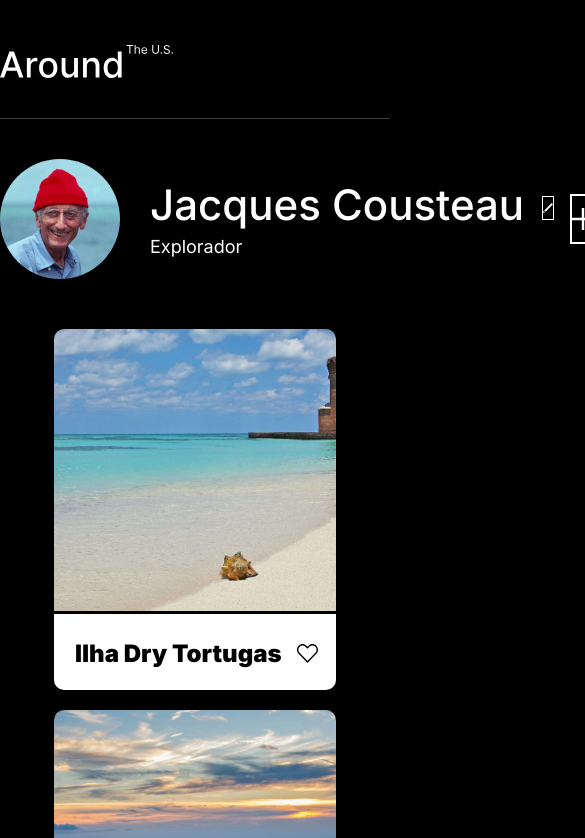
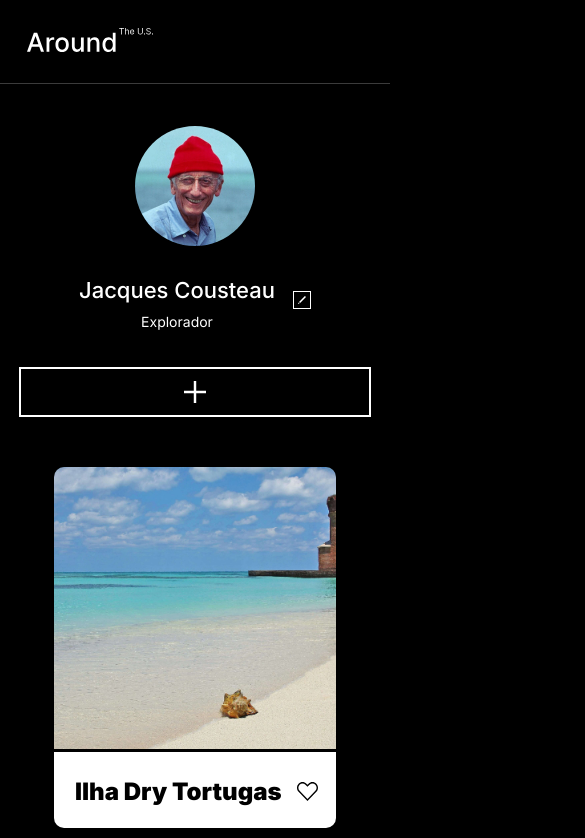
Before and after one commit to DrumondPedro/web_project_around, a plain HTML site: page index.html in a window 390 px wide. Shown: the top 838 px of the page, 585 px wide, since content can reach past the window. Drawn offline with Linux system fonts and the light colour scheme.

Commit message:
feat: implement resonsiveness for all screens

```diff
--- a/blocks/footer.css
+++ b/blocks/footer.css
@@ -9,3 +9,9 @@
   font-size: 18px;
   line-height: 21.78px;
 }
+
+@media screen and (max-width: 440px) {
+  .footer {
+    padding: 0 19px 60px 19px;
+  }
+}
--- a/blocks/gallery.css
+++ b/blocks/gallery.css
@@ -54,8 +54,8 @@
   opacity: 50%;
 }
 
-@media screen and (max-width: 1060px) {
-  .gallery__cards {
-    grid-template-columns: repeat(2, 1fr);
+@media screen and (max-width: 440px) {
+  .gallery {
+    padding: 0 19px;
   }
 }
--- a/blocks/header.css
+++ b/blocks/header.css
@@ -10,3 +10,16 @@
   width: 173px;
   height: 33px;
 }
+
+@media screen and (max-width: 440px) {
+  .header {
+    margin: 28px auto 0;
+    padding-left: 27px;
+    height: 56px;
+  }
+
+  .header__logo {
+    width: 126px;
+    height: 24px;
+  }
+}
--- a/blocks/page.css
+++ b/blocks/page.css
@@ -2,3 +2,27 @@
   margin: 0 auto;
   max-width: 1280px;
 }
+
+@media screen and (max-width: 1060px) {
+  .page {
+    padding: 0 90px 0;
+  }
+}
+
+@media screen and (max-width: 950px) {
+  .page {
+    padding: 0 45px 0;
+  }
+}
+
+@media screen and (max-width: 671px) {
+  .page {
+    padding: 0 27px 0;
+  }
+}
+
+@media screen and (max-width: 440px) {
+  .page {
+    padding: 0;
+  }
+}
--- a/blocks/profile.css
+++ b/blocks/profile.css
@@ -85,3 +85,98 @@
   width: 22px;
   height: 22px;
 }
+
+@media screen and (max-width: 850px) {
+  .profile__personal-text {
+    max-width: 284px;
+  }
+
+  .profile__name {
+    font-size: 40px;
+    line-height: 46px;
+  }
+
+  .profile__add-button {
+    max-width: 75px;
+  }
+}
+
+@media screen and (max-width: 671px) {
+  .profile__personal-text {
+    max-width: 284px;
+  }
+
+  .profile__name {
+    font-size: 38px;
+    line-height: 44px;
+  }
+
+  .profile__add-button {
+    max-width: 50px;
+  }
+}
+
+@media screen and (max-width: 635px) {
+  .profile {
+    flex-direction: column;
+    max-height: 100%;
+    margin: 42px auto 0;
+  }
+
+  .profile__personal-information {
+    margin: 30px 0 0;
+    justify-content: center;
+  }
+
+  .profile__personal-text {
+    display: flex;
+    flex-direction: column;
+    align-items: center;
+    max-width: 100%;
+  }
+
+  .profile__name {
+    font-size: 30px;
+    line-height: 36px;
+  }
+
+  .profile__about {
+    font-size: 18px;
+    line-height: 21.78px;
+  }
+
+  .profile__add-button {
+    max-width: 100%;
+    margin: 36px 0 0;
+  }
+
+  .profile__about {
+    margin: 10px 0 0;
+  }
+}
+
+@media screen and (max-width: 440px) {
+  .profile {
+    padding: 0 19px;
+  }
+
+  .profile__name {
+    font-size: 22px;
+    line-height: 28px;
+  }
+
+  .profile__about {
+    font-size: 14px;
+    line-height: 16.94px;
+  }
+
+  .profile__edit-button {
+    width: 18px;
+    height: 18px;
+  }
+
+  .profile__edit-button-image {
+    width: 7.5px;
+    height: 7.5px;
+  }
+}
```
